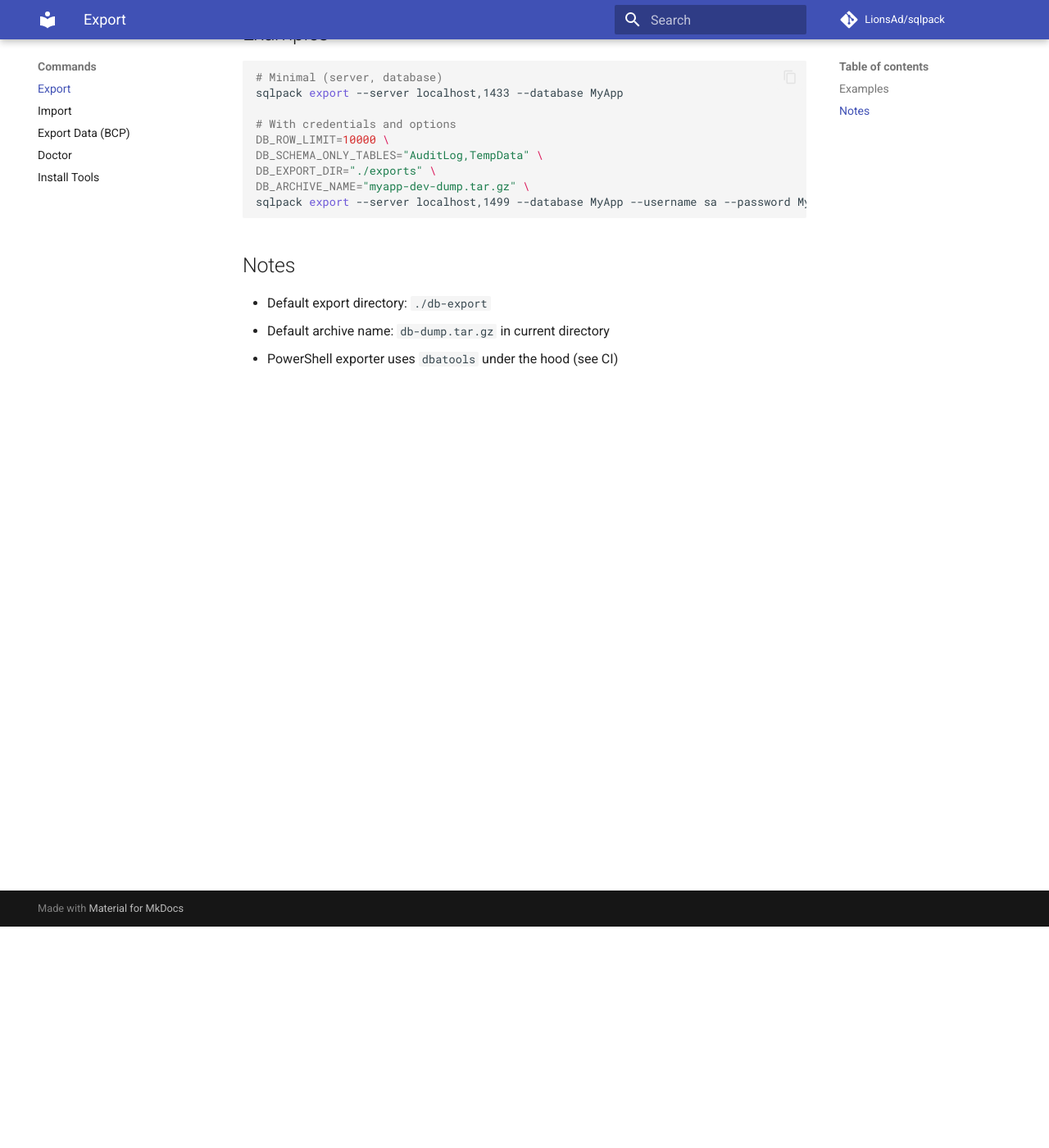
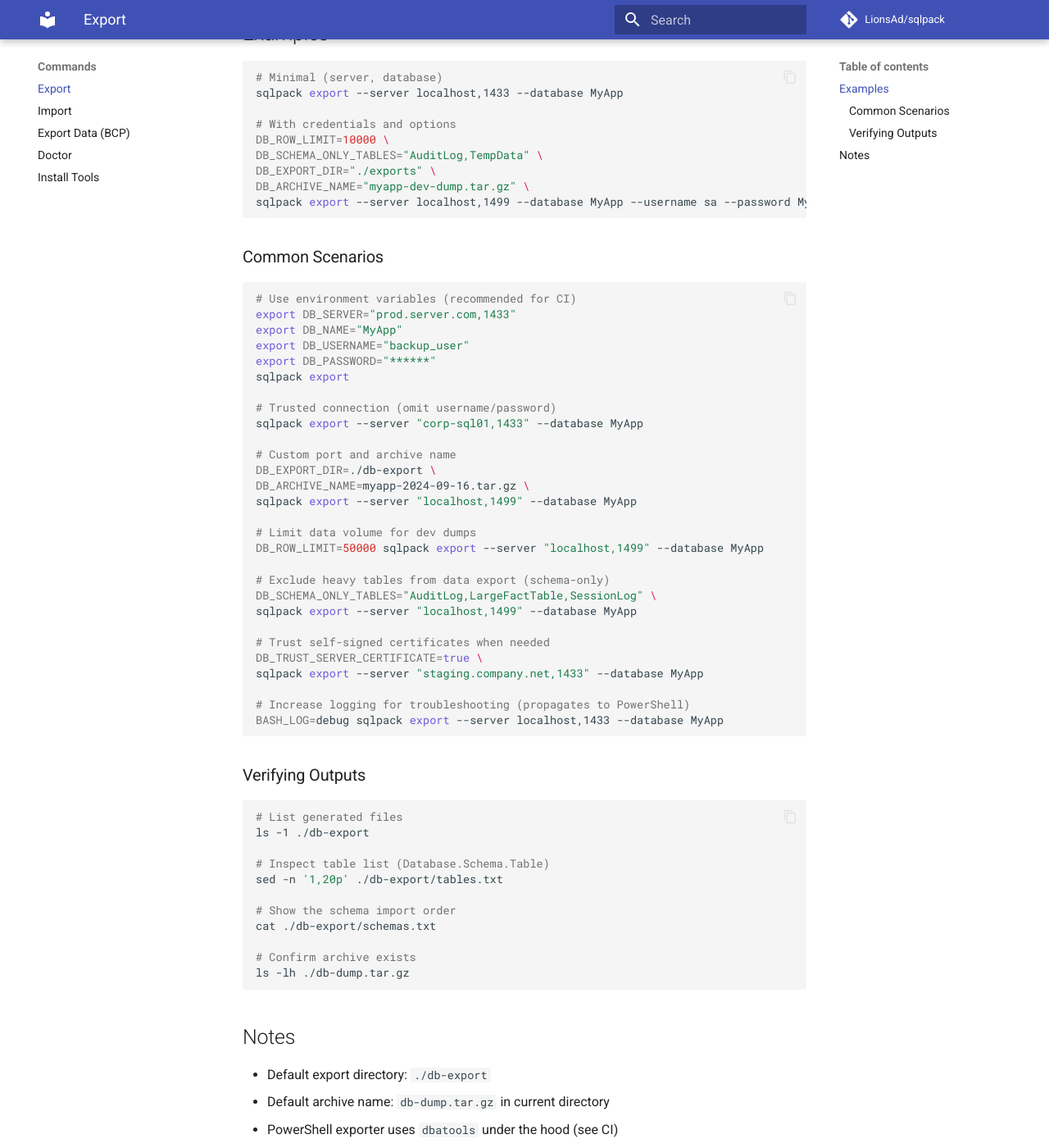
Before and after one commit to LionsAd/sqlpack, an MkDocs documentation site: the page built from docs/commands/export.md, in a window 1280 px wide and 1400 px high, scrolled down 270 px. Shown: the whole window at 82% size. Built offline with MkDocs 1.6.1 and Material for MkDocs 9.7.7, drawn with Linux system fonts in a browser that asks for light colours; comment, search, counter and statistics services are not loaded; some of the changed text lies outside the part shown.

Commit message:
docs(commands): expand Export and Import examples with common scenarios, verification, and tips

````diff
--- a/docs/commands/export.md
+++ b/docs/commands/export.md
@@ -16,7 +16,58 @@ DB_ARCHIVE_NAME="myapp-dev-dump.tar.gz" \
 sqlpack export --server localhost,1499 --database MyApp --username sa --password MyPassword
 ```
 
+### Common Scenarios
+
+```bash
+# Use environment variables (recommended for CI)
+export DB_SERVER="prod.server.com,1433"
+export DB_NAME="MyApp"
+export DB_USERNAME="backup_user"
+export DB_PASSWORD="******"
+sqlpack export
+
+# Trusted connection (omit username/password)
+sqlpack export --server "corp-sql01,1433" --database MyApp
+
+# Custom port and archive name
+DB_EXPORT_DIR=./db-export \
+DB_ARCHIVE_NAME=myapp-2024-09-16.tar.gz \
+sqlpack export --server "localhost,1499" --database MyApp
+
+# Limit data volume for dev dumps
+DB_ROW_LIMIT=50000 sqlpack export --server "localhost,1499" --database MyApp
+
+# Exclude heavy tables from data export (schema-only)
+DB_SCHEMA_ONLY_TABLES="AuditLog,LargeFactTable,SessionLog" \
+sqlpack export --server "localhost,1499" --database MyApp
+
+# Trust self-signed certificates when needed
+DB_TRUST_SERVER_CERTIFICATE=true \
+sqlpack export --server "staging.company.net,1433" --database MyApp
+
+# Increase logging for troubleshooting (propagates to PowerShell)
+BASH_LOG=debug sqlpack export --server localhost,1433 --database MyApp
+```
+
+### Verifying Outputs
+
+```bash
+# List generated files
+ls -1 ./db-export
+
+# Inspect table list (Database.Schema.Table)
+sed -n '1,20p' ./db-export/tables.txt
+
+# Show the schema import order
+cat ./db-export/schemas.txt
+
+# Confirm archive exists
+ls -lh ./db-dump.tar.gz
+```
+
 ## Notes
 - Default export directory: `./db-export`
 - Default archive name: `db-dump.tar.gz` in current directory
 - PowerShell exporter uses `dbatools` under the hood (see CI)
+
+Tip: Run `sqlpack doctor` first or use `sqlpack install-tools --execute` to bootstrap sqlcmd/bcp, PowerShell, and dbatools.
````
Also changed, not shown: docs/commands/import.md (+37 -0 lines).
